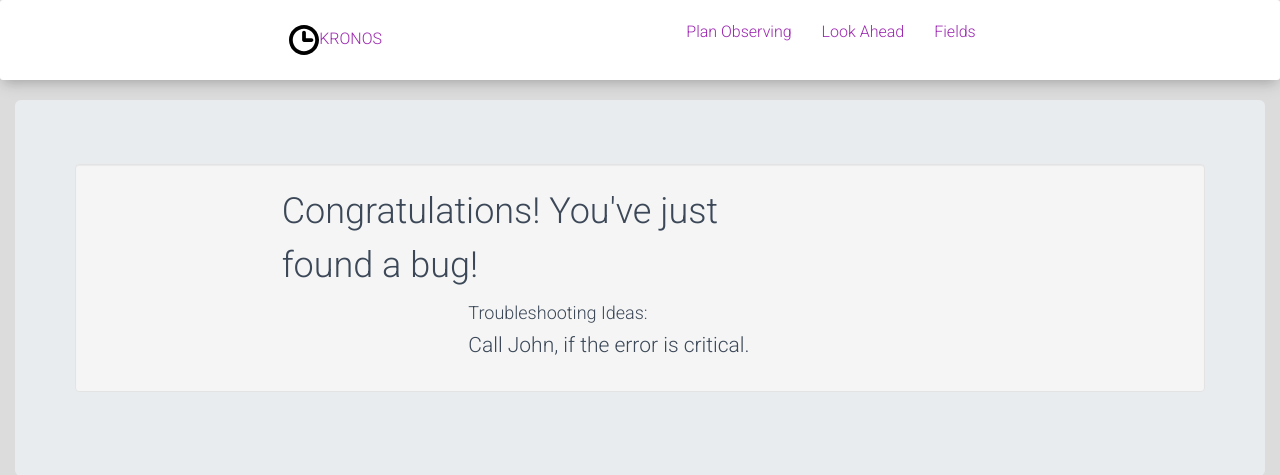
After one commit to sdss/kronos, a Python web app: template python/kronos/templates/500.html in a window 1280 px wide. The commit adds this page. Shown: the top 475 px of the page. Run offline with Jinja, Linux system fonts and the light colour scheme; the template is opened without the code that fills it, so the values that code supplies are empty; some libraries are stand-ins or nearby versions.

Commit message:
move navbar

```diff
--- /dev/null
+++ b/python/kronos/templates/header.html
@@ -0,0 +1,26 @@
+<div class="navbar navbar-default">
+  <div class="logo">
+    <a href="/" class="simple-text logo-normal"><img src="../static/images/clock.svg" style="width:30px;height:30px;">KRONOS {% if isDev %} <span style="color:red"> DEV </span> {% elif isStable %} <span style="color:green"> STABLE </span> {% endif %}</a>
+  </div>
+
+  <div class="nav">
+    <ul class="nav justify-content-center">
+      <li class="nav-item">
+        <a class="nav-link {% if active_page == "planObserving" %} active {% endif %}" href="/planObserving.html">
+          <p>Plan Observing</p>
+        </a>
+      </li>
+      <li class="nav-item">
+        <a class="nav-link {% if active_page == "lookAhead" %} active {% endif %}" href="/lookAhead.html">
+          <p>Look Ahead</p>
+        </a>
+      </li>
+      <li class="nav-item">
+        <a class="nav-link {% if active_page == "fieldQuery" %} active {% endif %}" href="/fieldQuery.html">
+          <p>Fields</p>
+        </a>
+      </li>
+    </ul>
+  </div>
+
+</div>
--- a/python/kronos/templates/layout.html
+++ b/python/kronos/templates/layout.html
@@ -83,12 +83,8 @@
 <!-- Control Center for Material Dashboard: parallax effects, scripts for the example pages etc -->
 <!-- <script src="../static/js/core/material-dashboard.js?v=2.1.1" type="text/javascript"></script> -->
 
-<!-- {% include 'header.html' %} -->
+{% include 'header.html' %}
 <div class="wrapper ">
-  {% include 'sidebar.html' %}
-
-  <div class="main-panel">
-
   <div class="content">
     <div class="container-fluid">
       {% if errorMsg %}
@@ -103,7 +99,6 @@
     {% include 'footer.html' %}
   </div>
 </div>
-</div>
 
 <link href="../static/css/custom-style.css" rel="stylesheet">
 </body>
--- a/setup.cfg
+++ b/setup.cfg
@@ -33,6 +33,8 @@
 	sdss-tree>=2.15.2
 	sdss-access>=0.2.3
 	sdsstools>=0.4.0
+	sdss-roboscheduler
+	sdssdb
 	quart
 	astropy
 	astroplan
```
Lines whose indentation alone changed are shown as unchanged.
